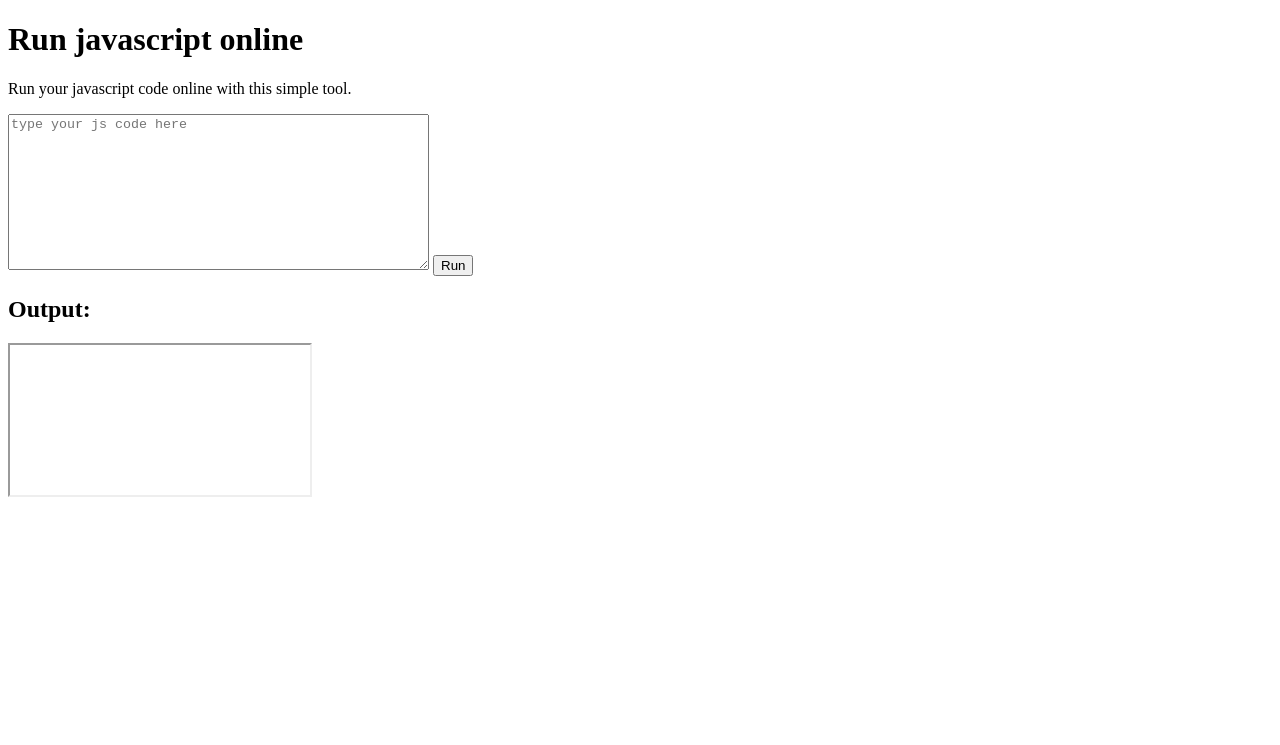
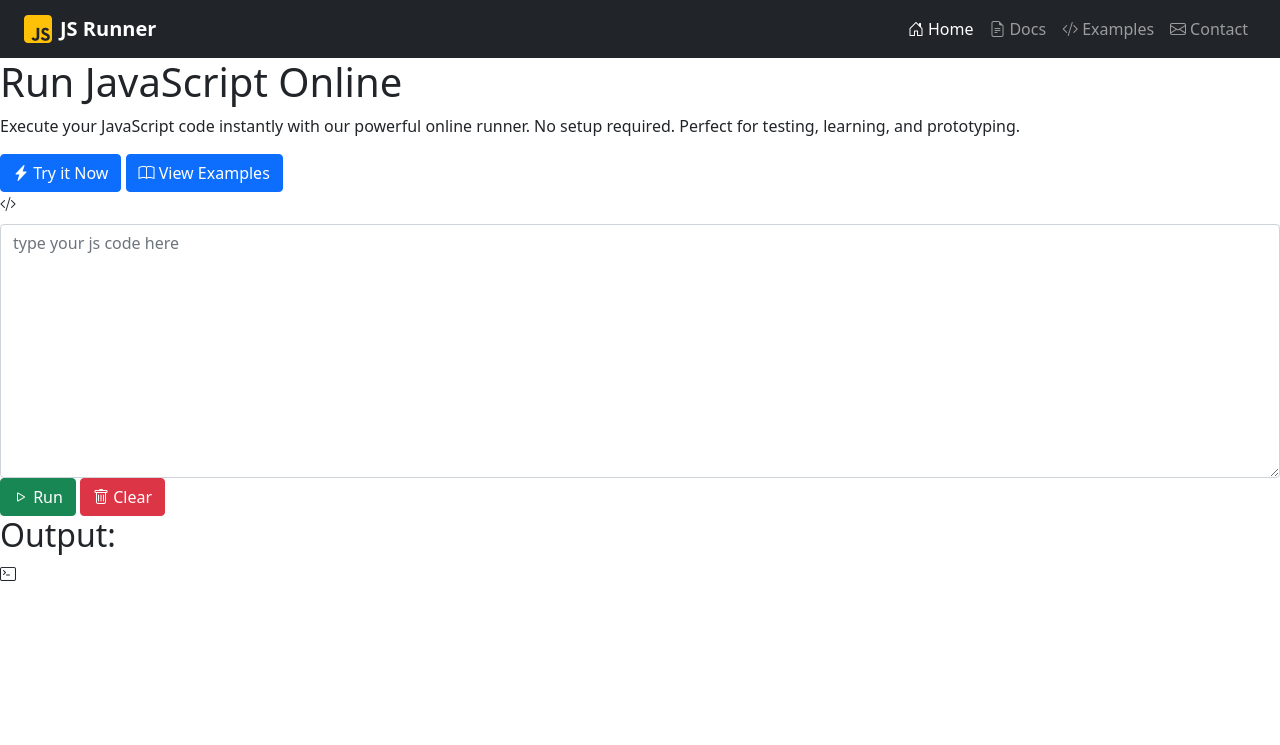
Before and after one commit to marstrx/run-javascript, a plain HTML site: page index.html in a window 1280 px wide. Drawn offline with nearby package versions, Linux system fonts and the light colour scheme.

Commit message:
simple bootstrap desin added succusfully

```diff
--- a/index.html
+++ b/index.html
@@ -5,22 +5,89 @@
     <meta name="viewport" content="width=device-width, initial-scale=1.0">
     <title>run javascript online</title>
     <link rel="stylesheet" href="style.css">
+    <link href="https://cdn.jsdelivr.net/npm/bootstrap@5.0.2/dist/css/bootstrap.min.css" rel="stylesheet" integrity="sha384-EVSTQN3/azprG1Anm3QDgpJLIm9Nao0Yz1ztcQTwFspd3yD65VohhpuuCOmLASjC" crossorigin="anonymous">
+    <link rel="stylesheet" href="https://cdn.jsdelivr.net/npm/bootstrap-icons@1.11.3/font/bootstrap-icons.css">
+    <link rel="stylesheet" href="https://cdnjs.cloudflare.com/ajax/libs/font-awesome/6.5.0/css/all.min.css">
+
+
 </head>
 <body>
+   <header>
+  <nav class="navbar navbar-expand-lg navbar-dark bg-dark px-4">
+    <a class="navbar-brand d-flex align-items-center" href="#">
+      <i class="fab fa-js-square text-warning fs-2 me-2"></i>
+      <span class="fw-bold">JS Runner</span>
+    </a>
+    <button class="navbar-toggler" type="button" data-bs-toggle="collapse" data-bs-target="#navbarContent"
+      aria-controls="navbarContent" aria-expanded="false" aria-label="Toggle navigation">
+      <span class="navbar-toggler-icon"></span>
+    </button>
+
+    <div class="collapse navbar-collapse" id="navbarContent">
+      <ul class="navbar-nav ms-auto">
+        <li class="nav-item">
+          <a class="nav-link active" href="#home"><i class="bi bi-house-door me-1"></i>Home</a>
+        </li>
+        <li class="nav-item">
+          <a class="nav-link" href="#"><i class="bi bi-file-earmark-text me-1"></i>Docs</a>
+        </li>
+        <li class="nav-item">
+          <a class="nav-link" href="#examples"><i class="bi bi-code-slash me-1"></i>Examples</a>
+        </li>
+        <li class="nav-item">
+          <a class="nav-link" href="#"><i class="bi bi-envelope me-1"></i>Contact</a>
+        </li>
+      </ul>
+    </div>
+  </nav>
+</header>
+
+
+<section id="home">
+    <h1>Run <span>JavaScript</span> Online</h1>
+    <p>Execute your JavaScript code instantly with our powerful online runner. No setup required. Perfect for testing, learning, and prototyping.</p>
+
     <div>
-        <h1>Run javascript online</h1>
-        <p>Run your javascript code online with this simple tool.</p>
-        <form id="codeForm">
-            <textarea name="codeInput" id="codeInput" rows="10" cols="50" placeholder="type your js code here"></textarea>
-            <button type="button" id="runBtn">Run</button>
+        <button type="button" class="btn btn-primary">
+            <i class="bi bi-lightning-charge-fill"></i>
+            Try it Now
+        </button>
+        <a href="examples" type="button" class="btn btn-primary">
+            <i class="bi bi-book"></i>
+            View Examples
+        </a>
+    </div>
+</section>
 
+<section id="content">
+    <form id="codeForm">
+            <label for="codeInput" class="form-label"><i class="bi bi-code-slash me-1"></i></label>
+            <textarea class="form-control" name="codeInput" id="codeInput" rows="10" cols="10" placeholder="type your js code here"></textarea>
+            <div class="contentBtns">
+                <button type="button" id="runBtn" class="btn btn-success">
+                    <i class="bi bi-play"></i>
+                    Run
+                </button>
+                <button type="button" id="clearBtn" class="btn btn-danger">
+                    <i class="bi bi-trash"></i>
+                    Clear
+                </button>
+            </div>
         </form>
-        <div id="output">
+
+        <div class="output">
             <h2>Output:</h2>
-            <iframe id="outputContent"></iframe>
+            <div>
+                <i class="bi bi-terminal"></i>
+            </div>
+            <iframe class="embed-responsive-item" id="outputContent"></iframe>
 
         </div>
-    </div>
+</section>
+
+
+
+    <script src="https://cdn.jsdelivr.net/npm/bootstrap@5.3.3/dist/js/bootstrap.bundle.min.js"></script>
     <script src="script.js"></script>
 </body>
 </html>
```
